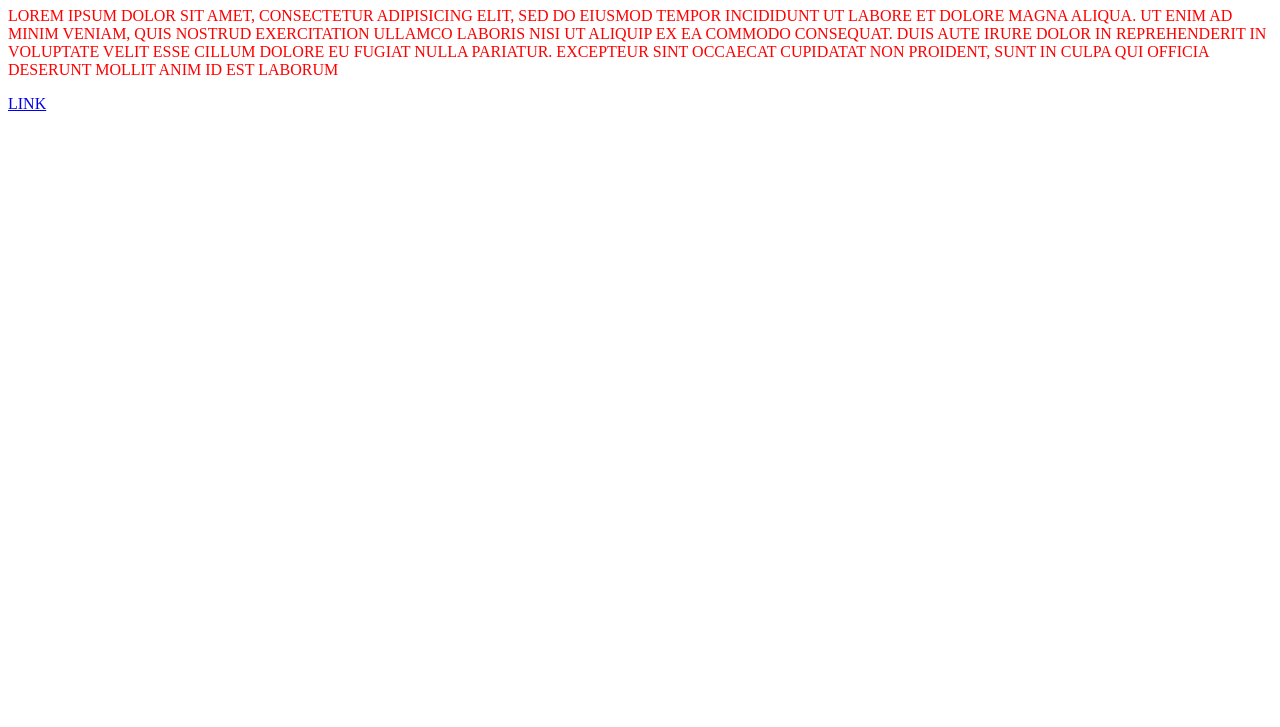
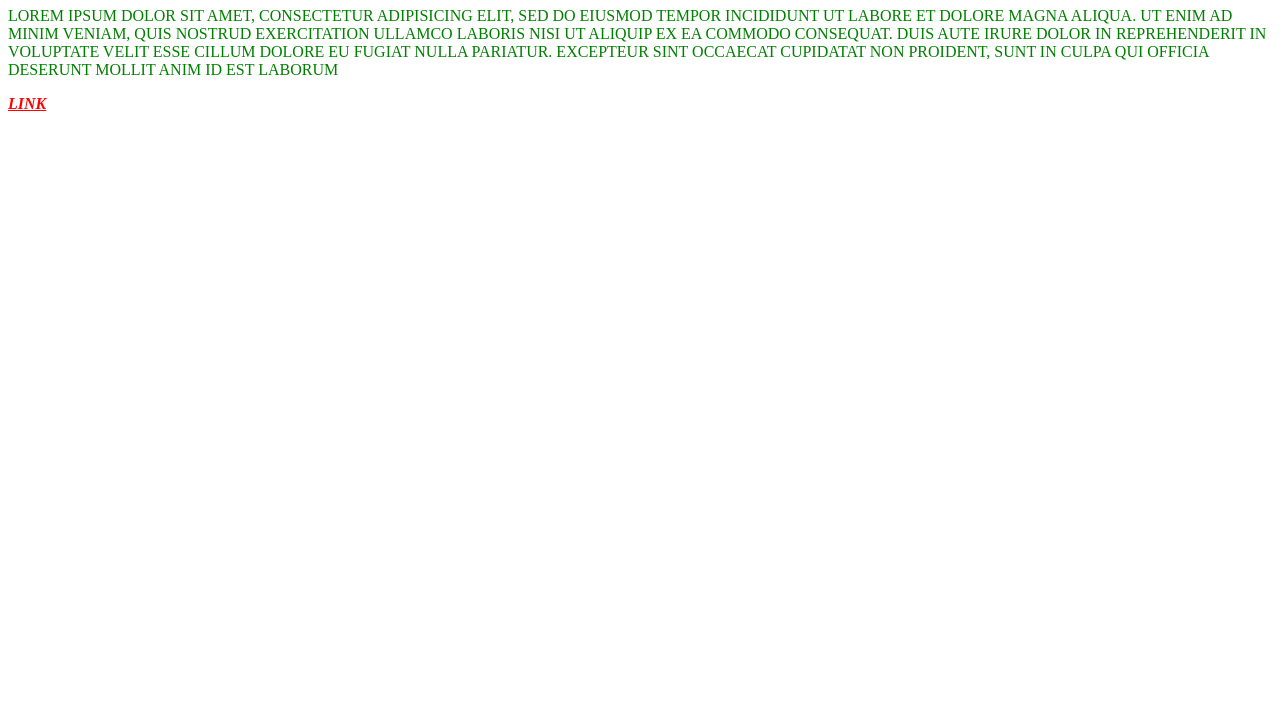
Before and after one commit to Sirano98/jsAbvanced, a plain HTML site: page lesson 2/FirstTask/file_2.html in a window 1280 px wide. Shown: the part 73-800 px from the top of the page. Drawn offline with Linux system fonts and the light colour scheme.

Commit message:
no comments

```diff
--- a/lesson 2/FirstTask/file_2.html
+++ b/lesson 2/FirstTask/file_2.html
@@ -36,22 +36,28 @@
     <a href="#">Link</a>
 
     <script>
-        var all = document.querySelectorAll("*");
+        var all = document.getElementsByTagName("*");
         for (var i = 0; i < all.length; i++) {
-            all[i].style.cssText = "color: red; text-decoration: none;"
+            all[i].style.color = "red";
+            all[i].style.textDecoration = "none";
         };
 
-        document.querySelector("p").style.cssText = "color: brown;"
+        document.querySelector("p").style.color = "brown";
 
         var text = document.querySelector(".class");
         text.classList.add("newclass");
-        text.style.cssText = "color: green";
+        text.style.color = "green";
         console.log(text.style.cssText);
 
         var elem = document.querySelectorAll("p, a");
         for (var i = 0; i < elem.length; i++) {
-            elem[i].style.cssText = "text-transform: uppercase;";
+            elem[i].style.textTransform = "uppercase";
         };
+
+        var link = document.querySelector("a");
+        link.style.fontWeight = "bold";
+        link.style.fontStyle = "italic";
+        link.style.textDecoration = "underline";
     </script>
 </body>
 
```
